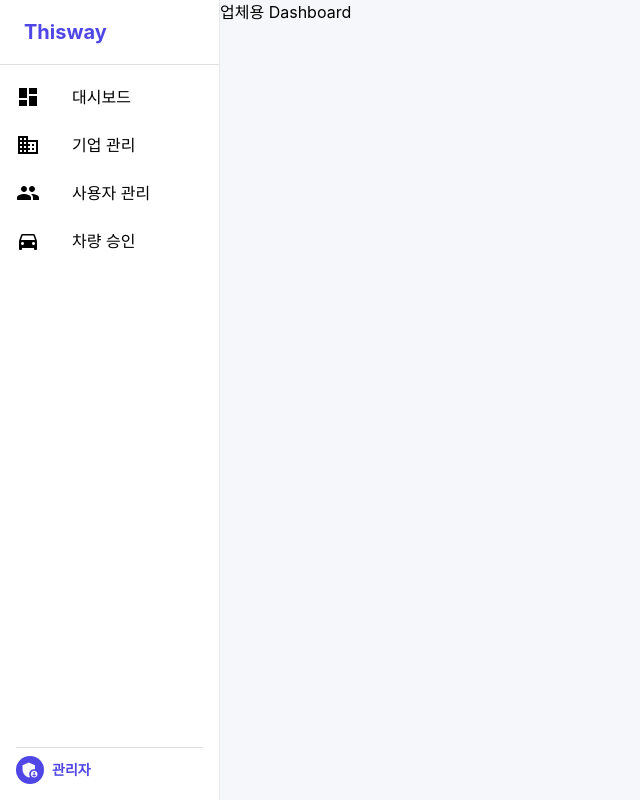
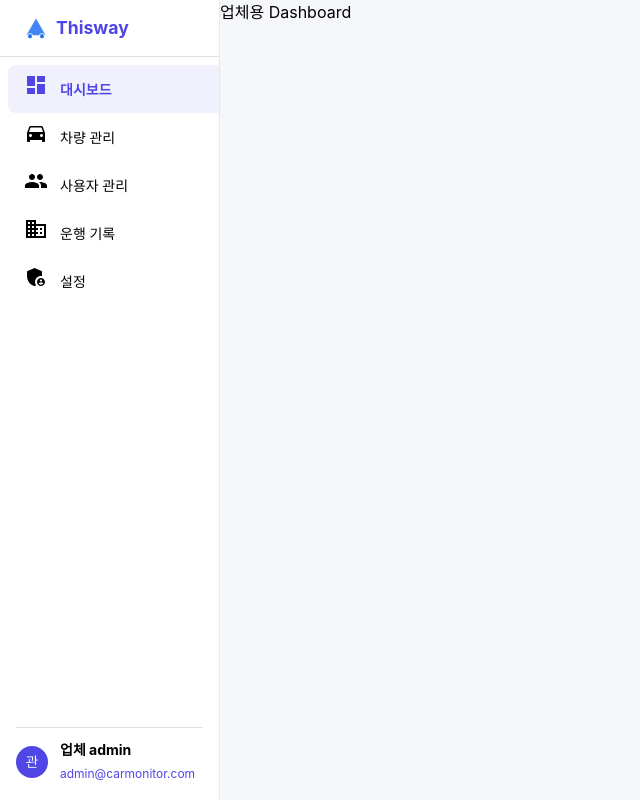
Before and after one commit to Kernel360/KBE5-Thisway-FE, a React (Vite) app: page /dashboard in a window 1280 px wide. Shown: the whole page, without its empty margins (0-640 px from the left). Built offline with nearby package versions, Linux system fonts and the light colour scheme; no server answers.

Commit message:
feat: #7 SideBar 로고 및 크기 수정

```diff
--- a/src/components/Sidebar.jsx
+++ b/src/components/Sidebar.jsx
@@ -18,15 +18,27 @@ import DirectionsCarIcon from "@mui/icons-material/DirectionsCar";
 import AdminPanelSettingsIcon from "@mui/icons-material/AdminPanelSettings";
 import { Link, useLocation } from "react-router-dom";
 
+// 공식 로고 컴포넌트
+const OfficialLogo = () => (
+  <svg width="24" height="24" viewBox="0 0 100 100" style={{ marginRight: '8px' }}>
+    <polygon
+      points="50,10 90,80 10,80"
+      fill="#4285f4"
+      stroke="none"
+    />
+    <circle cx="25" cy="85" r="8" fill="#1a73e8" />
+    <circle cx="75" cy="85" r="8" fill="#1a73e8" />
+    <circle cx="25" cy="85" r="12" fill="none" stroke="white" strokeWidth="3" />
+    <circle cx="75" cy="85" r="12" fill="none" stroke="white" strokeWidth="3" />
+  </svg>
+);
+
 const menuItems = [
-  { text: "대시보드", icon: <DashboardIcon />, path: "/admin/dashboard" },
-  { text: "기업 관리", icon: <BusinessIcon />, path: "/admin/company" },
-  { text: "사용자 관리", icon: <PeopleIcon />, path: "/admin/user" },
-  {
-    text: "차량 승인",
-    icon: <DirectionsCarIcon />,
-    path: "/admin/vehicle-approval",
-  },
+  { text: "대시보드", icon: <DashboardIcon />, path: "/dashboard" },
+  { text: "차량 관리", icon: <DirectionsCarIcon />, path: "/company/car-management" },
+  { text: "사용자 관리", icon: <PeopleIcon />, path: "/company/user-management" },
+  { text: "운행 기록", icon: <BusinessIcon />, path: "/company/trip-records" },
+  { text: "설정", icon: <AdminPanelSettingsIcon />, path: "/company/settings" },
 ];
 
 const drawerWidth = 220;
@@ -47,17 +59,21 @@ const Sidebar = () => {
           display: "flex",
           flexDirection: "column",
           justifyContent: "space-between",
+          fontFamily: "'Pretendard', -apple-system, BlinkMacSystemFont, sans-serif",
         },
       }}
     >
       <Box>
-        <Toolbar>
-          <Typography variant="h6" color="primary" fontWeight={700}>
-            Thisway
-          </Typography>
+        <Toolbar sx={{ minHeight: '56px !important', py: 1 }}>
+          <Box sx={{ display: 'flex', alignItems: 'center' }}>
+            <OfficialLogo />
+            <Typography variant="h6" color="primary" fontWeight={700} sx={{ fontFamily: 'inherit', fontSize: '1.1rem' }}>
+              Thisway
+            </Typography>
+          </Box>
         </Toolbar>
         <Divider />
-        <List>
+        <List sx={{ py: 1 }}>
           {menuItems.map((item) => (
             <ListItem
               button
@@ -66,28 +82,50 @@ const Sidebar = () => {
               to={item.path}
               selected={location.pathname === item.path}
               sx={{
+                py: 1,
+                px: 2,
+                mx: 1,
+                borderRadius: 2,
                 "&.Mui-selected": {
                   backgroundColor: "primary.100",
                   color: "primary.main",
                   fontWeight: 700,
                 },
+                "&:hover": {
+                  backgroundColor: "grey.50",
+                  borderRadius: 2,
+                },
               }}
             >
-              <ListItemIcon sx={{ color: "inherit" }}>{item.icon}</ListItemIcon>
-              <ListItemText primary={item.text} />
+              <ListItemIcon sx={{ color: "inherit", minWidth: 36 }}>
+                <Box sx={{ fontSize: 20 }}>{item.icon}</Box>
+              </ListItemIcon>
+              <ListItemText
+                primary={item.text}
+                primaryTypographyProps={{
+                  fontFamily: 'inherit',
+                  fontSize: '0.875rem',
+                  fontWeight: location.pathname === item.path ? 700 : 500
+                }}
+              />
             </ListItem>
           ))}
         </List>
       </Box>
       <Box sx={{ p: 2 }}>
-        <Divider sx={{ mb: 1 }} />
-        <Box sx={{ display: "flex", alignItems: "center", gap: 1 }}>
-          <Avatar sx={{ bgcolor: "primary.main", width: 28, height: 28 }}>
-            <AdminPanelSettingsIcon fontSize="small" />
+        <Divider sx={{ mb: 1.5 }} />
+        <Box sx={{ display: "flex", alignItems: "center", gap: 1.5 }}>
+          <Avatar sx={{ bgcolor: "primary.main", width: 32, height: 32, fontSize: '0.875rem' }}>
+            관
           </Avatar>
-          <Typography variant="body2" color="text.secondary" fontWeight={700}>
-            관리자
-          </Typography>
+          <Box>
+            <Typography variant="body2" color="text.primary" fontWeight={700} sx={{ fontFamily: 'inherit', fontSize: '0.875rem' }}>
+              업체 admin
+            </Typography>
+            <Typography variant="caption" color="text.secondary" sx={{ fontFamily: 'inherit', fontSize: '0.75rem' }}>
+              admin@carmonitor.com
+            </Typography>
+          </Box>
         </Box>
       </Box>
     </Drawer>
```
